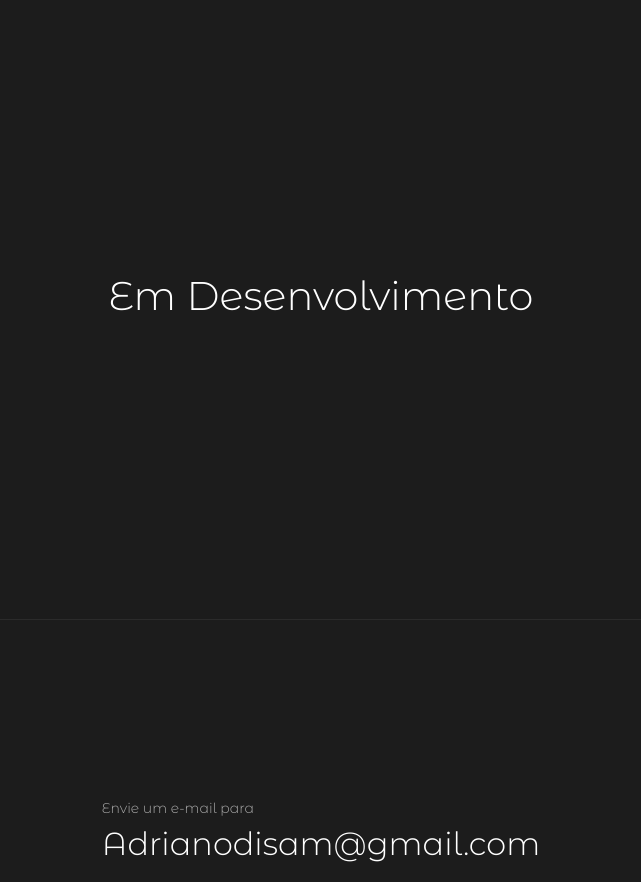
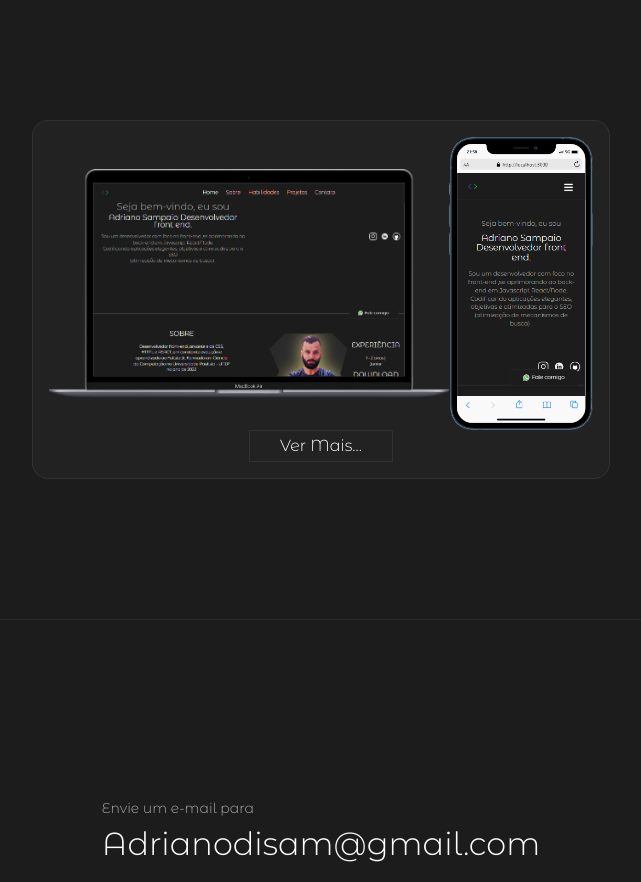
Before and after one commit to adrianodisam/NovoPortifolio, a React (Create React App) app: page / in a window 1280 px wide. Shown: the part 1780-2662 px from the top of the page, without its empty margins (319-960 px from the left). Built offline with nearby package versions, Linux system fonts and the light colour scheme.

Commit message:
projeto 1

```diff
--- /dev/null
+++ b/src/componentes/Botao/Botao.js
@@ -0,0 +1,14 @@
+import React from 'react';
+import Styles from './Botao.module.css';
+
+const Botao = () => {
+  return (
+    <div className={Styles.Container}>
+      <a href="https://www.adrianosampaio.com.br/" target="blank">
+        <span> Ver Mais...</span>
+      </a>
+    </div>
+  );
+};
+
+export default Botao;
--- /dev/null
+++ b/src/componentes/Botao/Botao.module.css
@@ -0,0 +1,23 @@
+.Container {
+  display: flex;
+  justify-content: center;
+  align-items: center;
+  width: 9rem;
+  height: 2rem;
+  border: 1px solid var(--CorBorda);
+  color: var(--CorTexto);
+  cursor: pointer;
+}
+.Container:hover {
+  background: hsla(0, 0%, 37%, 0.1);
+}
+.Container a {
+  text-decoration: none;
+  color: var(--CorTexto);
+}
+
+@media only screen and (max-width: 1024px) {
+  .Container {
+    margin-top: 2rem;
+  }
+}
--- /dev/null
+++ b/src/componentes/MenuProjetos/MenuProjetos.js
@@ -0,0 +1,13 @@
+import React from 'react';
+import Projeto from '../Projeto/Projeto';
+import Styles from './MenuProjetos.module.css';
+
+const MenuProjetos = () => {
+  return (
+    <div className={Styles.Container}>
+      <Projeto />
+    </div>
+  );
+};
+
+export default MenuProjetos;
--- /dev/null
+++ b/src/componentes/MenuProjetos/MenuProjetos.module.css
@@ -0,0 +1,5 @@
+.Container {
+  display: flex;
+  justify-content: center;
+  align-items: center;
+}
--- /dev/null
+++ b/src/componentes/MobPc/MobPc.js
@@ -0,0 +1,15 @@
+import React from 'react';
+import Styles from '../MobPc/MobPc.module.css';
+import Imagem1 from '../MobPc/pc1.png';
+import Imagem2 from '../MobPc/mobile1.png';
+
+const MobPc = () => {
+  return (
+    <div className={Styles.Container}>
+      <img className={Styles.imagemPc} src={Imagem1} alt="sfsfs" />
+      <img src={Imagem2} className={Styles.imagemCel} alt="sfadasfs" />
+    </div>
+  );
+};
+
+export default MobPc;
--- /dev/null
+++ b/src/componentes/MobPc/MobPc.module.css
@@ -0,0 +1,20 @@
+.Container {
+  display: flex;
+  justify-content: center;
+  align-items: center;
+}
+.imagemPc {
+  width: 25rem;
+}
+.imagemCel {
+  width: 9rem;
+}
+
+@media only screen and (max-width: 1024px) {
+  .imagemPc {
+    width: 15rem;
+  }
+  .imagemCel {
+    width: 3rem;
+  }
+}
--- /dev/null
+++ b/src/componentes/Projeto/Projeto.js
@@ -0,0 +1,17 @@
+import React from 'react';
+import Botao from '../Botao/Botao';
+import MobPc from '../MobPc/MobPc';
+import Styles from './Projeto.module.css';
+
+const Projeto = (props) => {
+  return (
+    <>
+      <div className={Styles.Container}>
+        <MobPc />
+        <Botao />
+      </div>
+    </>
+  );
+};
+
+export default Projeto;
--- /dev/null
+++ b/src/componentes/Projeto/Projeto.module.css
@@ -0,0 +1,11 @@
+.Container {
+  display: flex;
+  justify-content: center;
+  align-items: center;
+  flex-direction: column;
+
+  padding: 1rem;
+  border: 1px solid var(--CorBorda);
+  background: hsla(0, 0%, 37%, 0.1);
+  border-radius: 1rem;
+}
--- a/src/componentes/Projetos/Projetos.js
+++ b/src/componentes/Projetos/Projetos.js
@@ -1,11 +1,11 @@
 import React from 'react';
+import MenuProjetos from '../MenuProjetos/MenuProjetos';
 import Styles from './Projetos.module.css';
 
 const Projetos = () => {
   return (
     <div id="Projetos" className={Styles.Container}>
-      {' '}
-      <h1>Em Desenvolvimento</h1>
+      <MenuProjetos />
     </div>
   );
 };
```
Also changed, not shown: src/componentes/Button/Button.js (deleted, +0 -28 lines), src/componentes/Button/Button.module.css (deleted, +0 -23 lines), src/componentes/MobPc/mobile1.png (added), src/componentes/MobPc/pc1.png (added).
